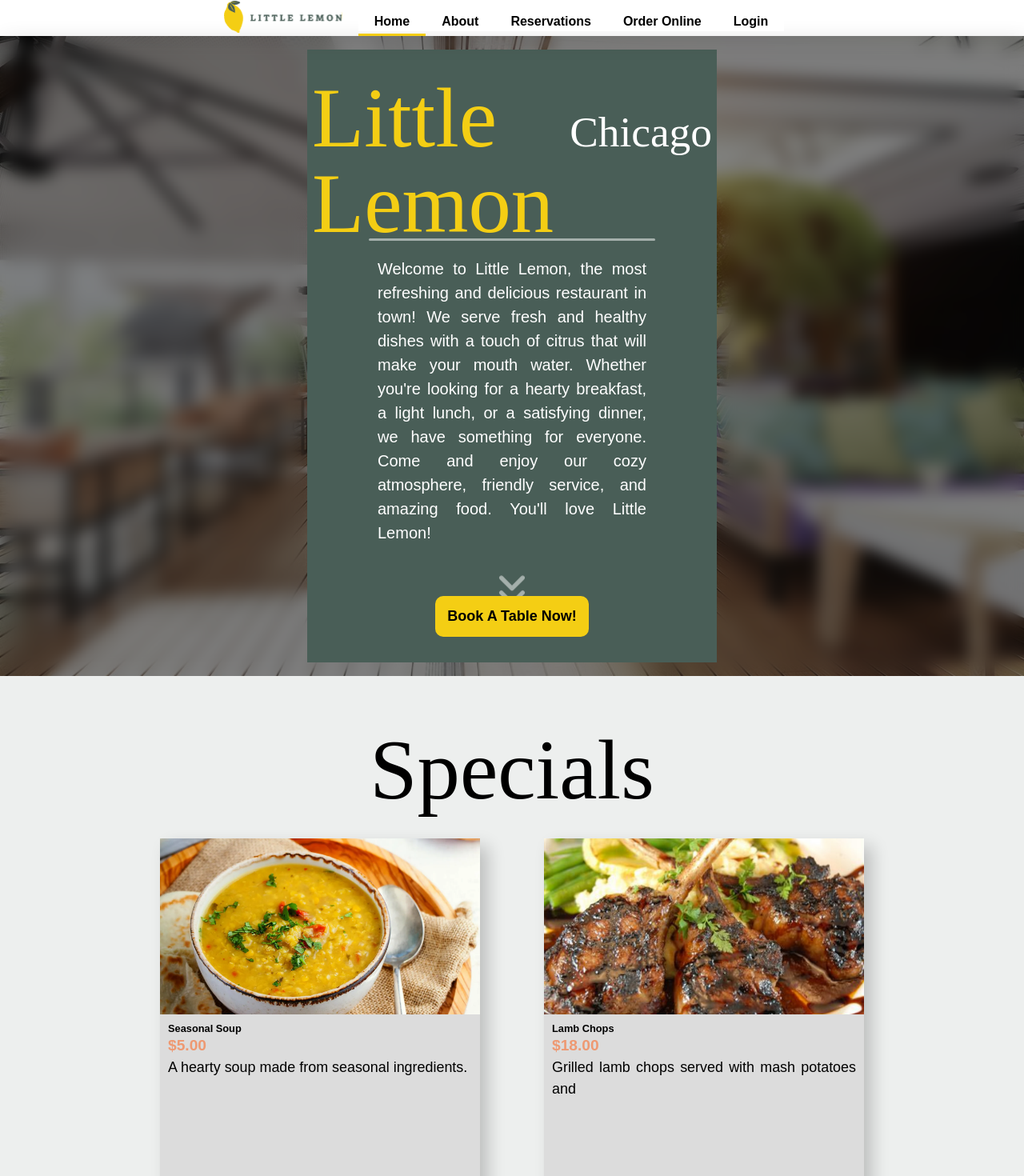
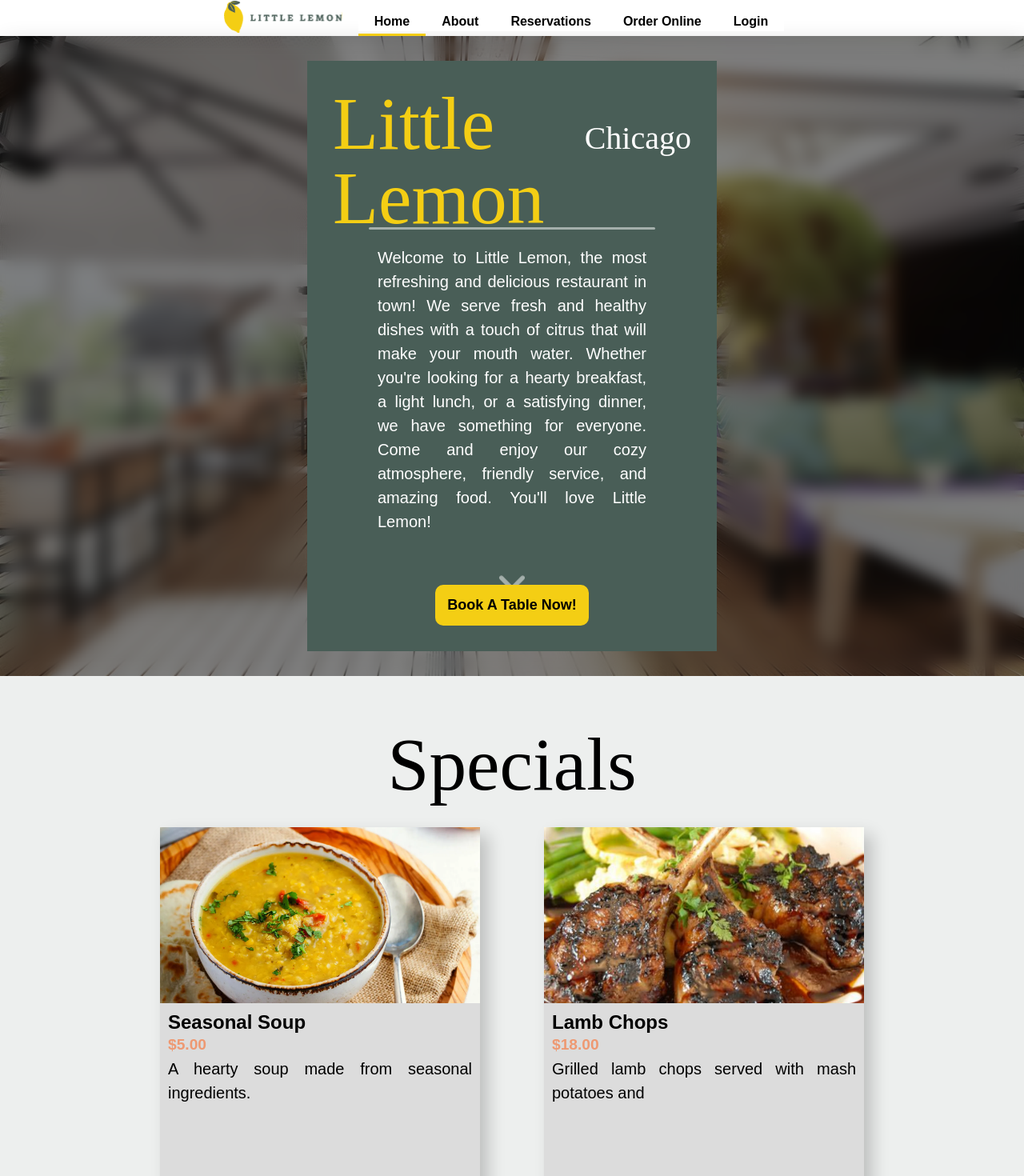
Before and after one commit to Lunarett/little-lemon, a React (Create React App) app: page / in a window 1280 px wide. Shown: the top 1470 px of the page at 80% size. Built offline with nearby package versions, Linux system fonts and the light colour scheme; a web font is replaced by a local one.

Commit message:
finalize

```diff
--- a/src/Styles/BookingFormStyle.css
+++ b/src/Styles/BookingFormStyle.css
@@ -57,7 +57,7 @@
     background-color: var(--theme-color-2);
     color: black;
     cursor: pointer;
-    padding: 15px 4rem;
+    padding: 10px;
     margin-top: 2rem;
     width: 20%;
 }
@@ -68,12 +68,11 @@
 
 .booking-input {
     width: 100%;
-    padding: 12px;
     border: none;
     border-radius: 12px;
     box-shadow: 0px 0px 5px rgba(0, 0, 0, 0.1);
-    padding: 15px;
-    font-size: 22px;
+    padding: 10px;
+    font-size: 18px;
 }
 
 @media (max-width: 750px) {
--- a/src/Styles/ContactStyle.css
+++ b/src/Styles/ContactStyle.css
@@ -18,13 +18,23 @@
     padding: 6rem;
 }
 
+.contact-text-box h1 {
+    font-size: 40pt;
+}
+
+.contact-text-box p {
+    font-size: 10pt;
+}
+
 .contact-info h3 {
     margin-top: 1em;
     margin-bottom: 0.5em;
+    font-size: 12pt;
 }
 
 .contact-info p {
     margin-bottom: 1em;
+    font-size: 10pt;
 }
 
 .contact-img {
--- a/src/index.css
+++ b/src/index.css
@@ -27,7 +27,7 @@
 h1 {
   font-family: 'Markazi Text', serif;
   font-weight: 500;
-  font-size: 80pt;
+  font-size: 70pt;
   text-transform: capitalize;
   line-height: 1;
 }
@@ -36,7 +36,7 @@ h1 {
 h2 {
   font-family: 'Markazi Text', serif;
   font-weight: 400;
-  font-size: 40pt;
+  font-size: 30pt;
   text-transform: capitalize;
   line-height: 1;
 }
@@ -46,7 +46,7 @@ h3 {
   font-family: 'Karla Regular', sans-serif;
   text-transform: sentence-case;
   text-align: left;
-  font-size: clamp(10px, 1vw, 24px);
+  font-size: 18pt;
 }
 
 /* Paragraph */
@@ -55,7 +55,7 @@ p {
   text-transform: sentence-case;
   text-align: justify;
   line-height: 1.5;
-  font-size: clamp(5px, 1.4vw, 18px);
+  font-size: 15pt;
 }
 
 a {
```
